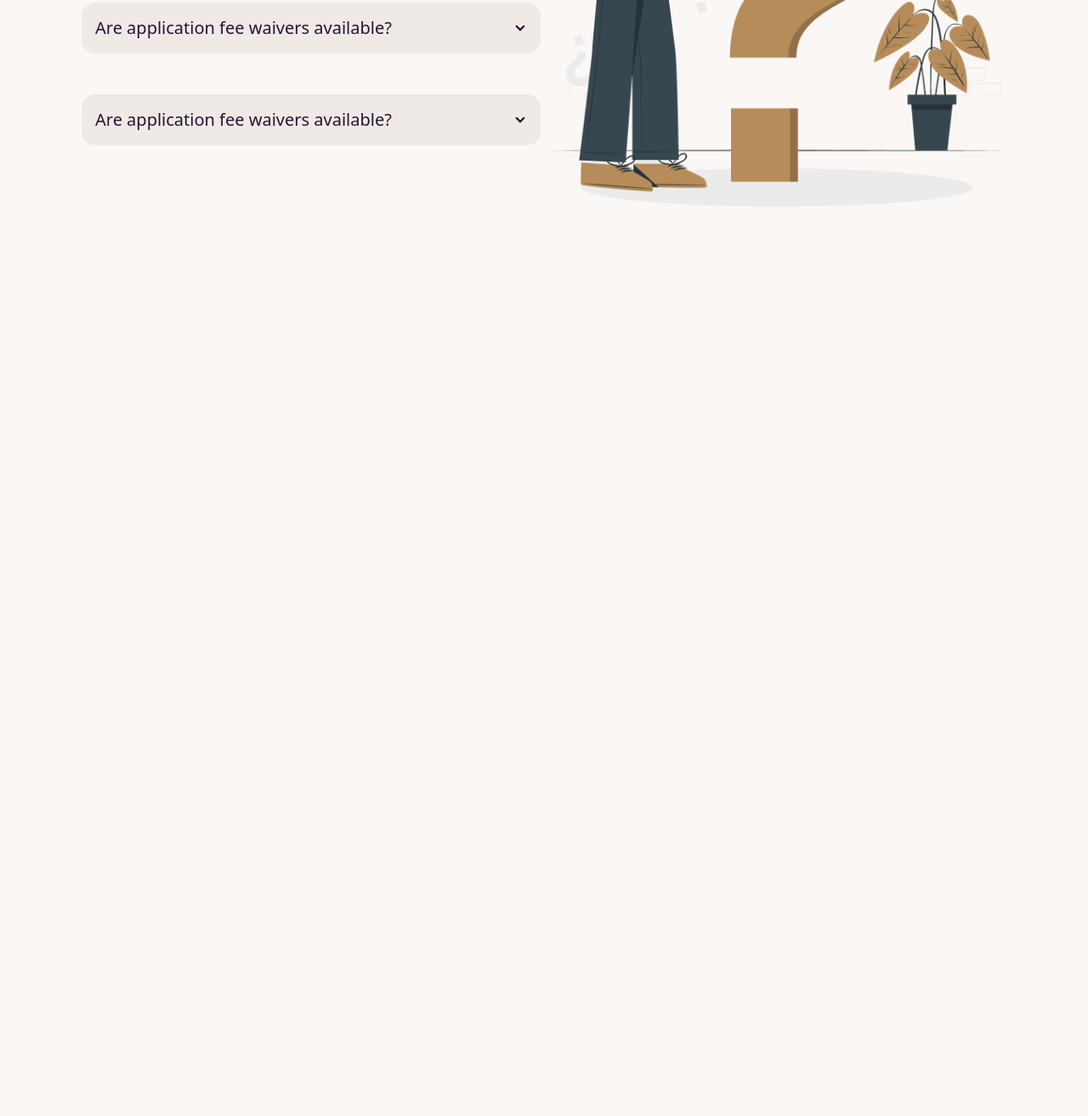
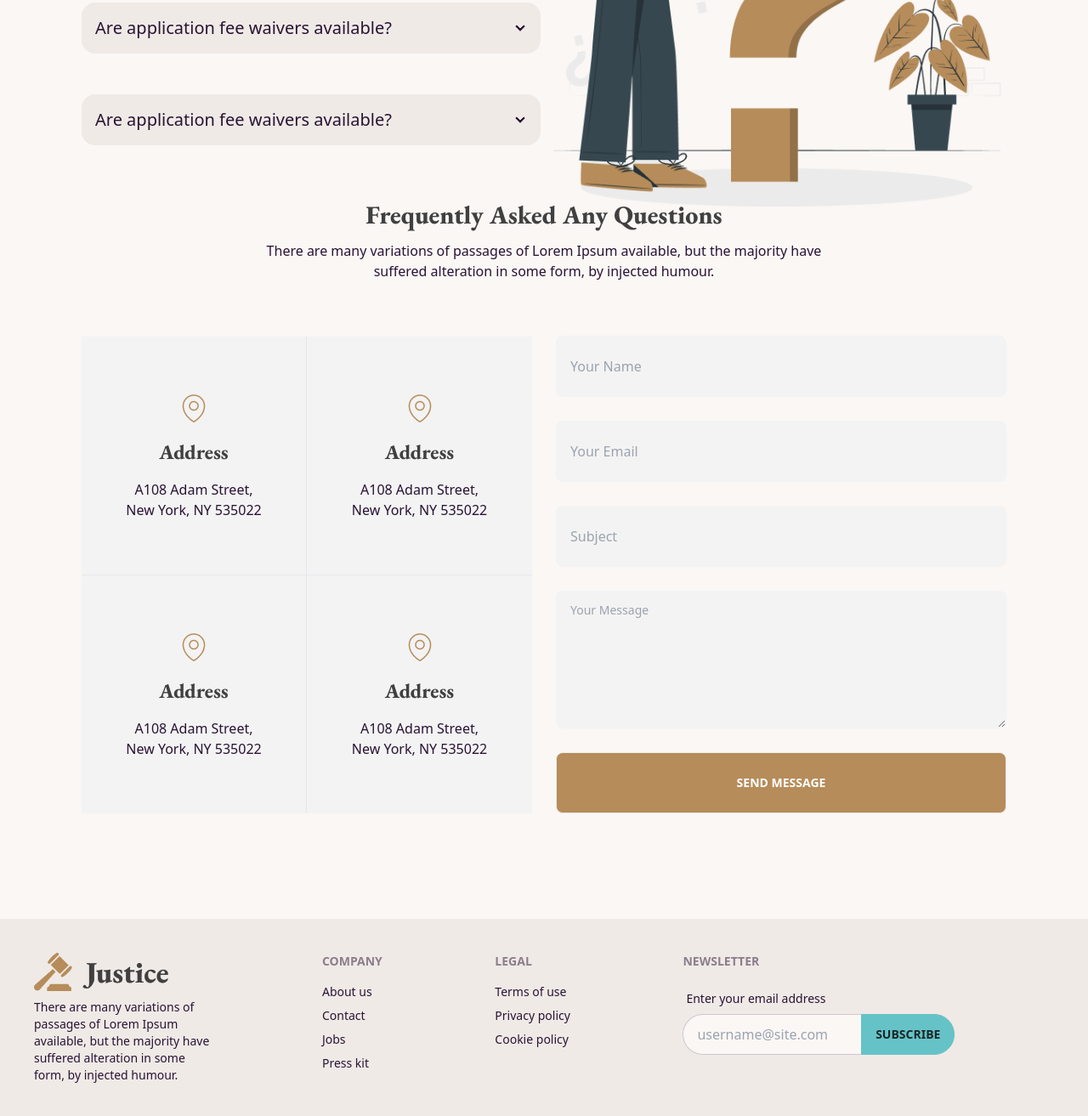
Before and after one commit to sifat70/legal-solution-with-dausyui, a plain HTML site: page index.html in a window 1280 px wide. Shown: the part 2163-3476 px from the top of the page at 85% size. Before the commit the page ends 2434 px from the top, so only its background shows below. Drawn offline with nearby package versions, Linux system fonts and the light colour scheme.

Commit message:
footer added

```diff
--- a/index.html
+++ b/index.html
@@ -82,7 +82,8 @@
                     <h1 class="mb-5 text-5xl font-bold">We Provide Effective Legal Solutions</h1>
                     <p class="mb-5">There are many variations of passages of Lorem Ipsum available, but the majority
                         have suffered alteration in some form, by injected humour.</p>
-                        <input type="text" placeholder="Search your services" class="input input-bordered w-full max-w-xs" />
+                    <input type="text" placeholder="Search your services"
+                        class="input input-bordered w-full max-w-xs" />
                     <button class="btn btn-primary">Get Started</button>
                 </div>
             </div>
@@ -199,7 +200,8 @@
             <!-- title -->
             <div class="text-center mb-10">
                 <h1 class="lg:text-3xl font-extrabold pb-2">Frequently Asked Any Questions</h1>
-                <p>There are many variations of passages of Lorem Ipsum available, but the majority have suffered alteration in some form, by injected humour.</p>
+                <p>There are many variations of passages of Lorem Ipsum available, but the majority have suffered
+                    alteration in some form, by injected humour.</p>
             </div>
 
             <!-- faq -->
@@ -211,7 +213,8 @@
                             Are application fee waivers available?
                         </div>
                         <div class="collapse-content">
-                          <p>There are many variations of passages of Lorem Ipsum available, but the majority have suffered alteration in some form, by injected humour, . </p>
+                            <p>There are many variations of passages of Lorem Ipsum available, but the majority have
+                                suffered alteration in some form, by injected humour, . </p>
                         </div>
                     </div>
                     <div class="collapse collapse-arrow bg-base-200">
@@ -220,7 +223,8 @@
                             Are application fee waivers available?
                         </div>
                         <div class="collapse-content">
-                          <p>There are many variations of passages of Lorem Ipsum available, but the majority have suffered alteration in some form, by injected humour, . </p>
+                            <p>There are many variations of passages of Lorem Ipsum available, but the majority have
+                                suffered alteration in some form, by injected humour, . </p>
                         </div>
                     </div>
                     <div class="collapse collapse-arrow bg-base-200">
@@ -229,7 +233,8 @@
                             Are application fee waivers available?
                         </div>
                         <div class="collapse-content">
-                          <p>There are many variations of passages of Lorem Ipsum available, but the majority have suffered alteration in some form, by injected humour, </p>
+                            <p>There are many variations of passages of Lorem Ipsum available, but the majority have
+                                suffered alteration in some form, by injected humour, </p>
                         </div>
                     </div>
                     <div class="collapse collapse-arrow bg-base-200">
@@ -238,7 +243,8 @@
                             Are application fee waivers available?
                         </div>
                         <div class="collapse-content">
-                          <p>There are many variations of passages of Lorem Ipsum available, but the majority have suffered alteration in some form, by injected humour, </p>
+                            <p>There are many variations of passages of Lorem Ipsum available, but the majority have
+                                suffered alteration in some form, by injected humour, </p>
                         </div>
                     </div>
                 </div>
@@ -249,9 +255,96 @@
             </div>
         </section>
 
+        <!-- faq end -->
+
+        <!-- contact section start -->
+        <section class="my-16 px-5 lg:mt-16 lg:px-0">
+            <div class="text-center space-y-3 mt-12 pb-16">
+                <h3 class="text-3xl font-extrabold font-garamond text-[#414040]">Frequently Asked Any Questions</h3>
+                <p>There are many variations of passages of Lorem Ipsum available, but the majority have<br> suffered
+                    alteration in some form, by injected humour.</p>
+            </div>
+            <div class="flex flex-col lg:flex-row justify-between items-center gap-7">
+                <div class="w-full lg:w-1/2">
+                    <div class="grid grid-cols-1 lg:grid-cols-2">
+                        <div
+                            class="flex flex-col justify-center items-center bg-[#F3F3F3] py-16 text-center space-y-4 border-r border-b">
+                            <img src="./images/location.png" alt="">
+                            <h4 class="text-2xl font-garamond text-[#414040] font-extrabold">Address</h4>
+                            <p>A108 Adam Street,<br>
+                                New York, NY 535022
+                            </p>
+                        </div>
+                        <div
+                            class="flex flex-col justify-center items-center bg-[#F3F3F3] py-16 text-center space-y-4 border-b">
+                            <img src="./images/location.png" alt="">
+                            <h4 class="text-2xl font-garamond text-[#414040] font-extrabold">Address</h4>
+                            <p>A108 Adam Street,<br>
+                                New York, NY 535022
+                            </p>
+                        </div>
+                        <div
+                            class="flex flex-col justify-center items-center bg-[#F3F3F3] py-16 text-center space-y-4 border-r">
+                            <img src="./images/location.png" alt="">
+                            <h4 class="text-2xl font-garamond text-[#414040] font-extrabold">Address</h4>
+                            <p>A108 Adam Street,<br>
+                                New York, NY 535022
+                            </p>
+                        </div>
+                        <div class="flex flex-col justify-center items-center bg-[#F3F3F3] py-16 text-center space-y-4">
+                            <img src="./images/location.png" alt="">
+                            <h4 class="text-2xl font-garamond text-[#414040] font-extrabold">Address</h4>
+                            <p>A108 Adam Street,<br>
+                                New York, NY 535022
+                            </p>
+                        </div>
+                    </div>
+
+                </div>
+
+                <div class="w-full lg:w-1/2 flex flex-col gap-7">
+                    <!-- lg -->
+                    <input type="text" placeholder="Your Name" class="input h-[72px] w-full rounded-lg bg-[#F3F3F3]" />
+                    <input type="text" placeholder="Your Email" class="input h-[72px] w-full rounded-lg bg-[#F3F3F3]" />
+                    <input type="text" placeholder="Subject" class="input h-[72px] w-full rounded-lg bg-[#F3F3F3]" />
+                    <textarea placeholder="Your Message"
+                        class="textarea h-[162px] w-full rounded-lg bg-[#F3F3F3]"></textarea>
+                    <button class="btn btn-wide w-full h-[72px] rounded-lg bg-[#B68C5A] text-[#fff]">Send
+                        Message</button>
+                </div>
+            </div>
+        </section>
     </main>
-    <footer>
-
+    <footer class="footer p-10 bg-base-200 text-base-content">
+        <div>
+            <img src="./images/logo2.png" alt="">
+            <p>There are many variations of <br> passages of Lorem Ipsum <br> available, but the majority have <br> suffered alteration in some <br> form, by injected humour.</p>
+        </div>
+        <div>
+            <span class="footer-title">Company</span>
+            <a class="link link-hover">About us</a>
+            <a class="link link-hover">Contact</a>
+            <a class="link link-hover">Jobs</a>
+            <a class="link link-hover">Press kit</a>
+        </div>
+        <div>
+            <span class="footer-title">Legal</span>
+            <a class="link link-hover">Terms of use</a>
+            <a class="link link-hover">Privacy policy</a>
+            <a class="link link-hover">Cookie policy</a>
+        </div>
+        <div>
+            <span class="footer-title">Newsletter</span>
+            <div class="form-control w-80">
+                <label class="label">
+                    <span class="label-text">Enter your email address</span>
+                </label>
+                <div class="relative">
+                    <input type="text" placeholder="username@site.com" class="input input-bordered w-full pr-16" />
+                    <button class="btn btn-primary absolute top-0 right-0 rounded-l-none">Subscribe</button>
+                </div>
+            </div>
+        </div>
     </footer>
 </body>
 
```
Lines whose indentation alone changed are shown as unchanged.
